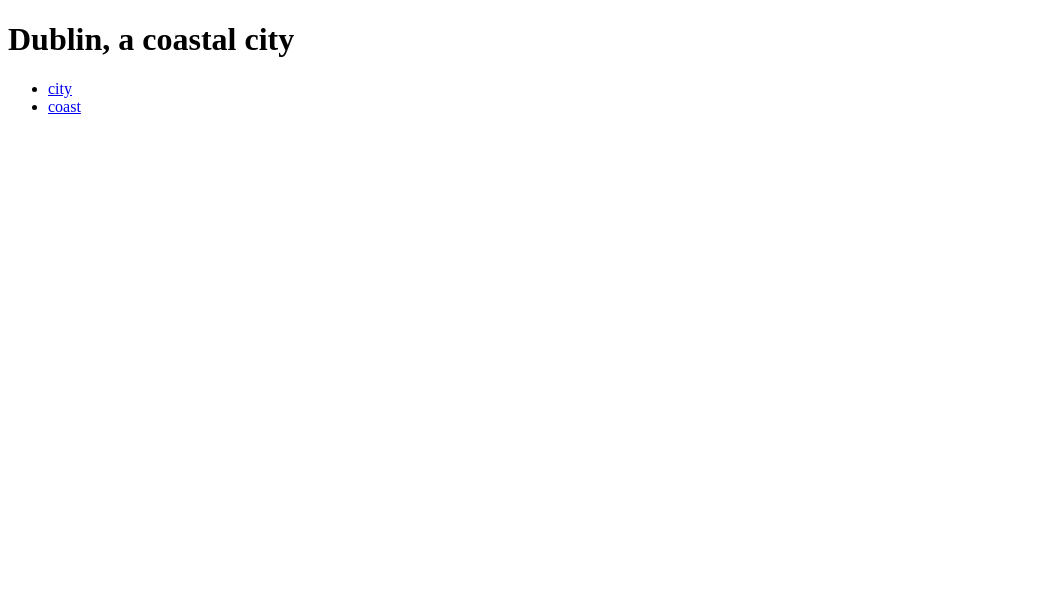
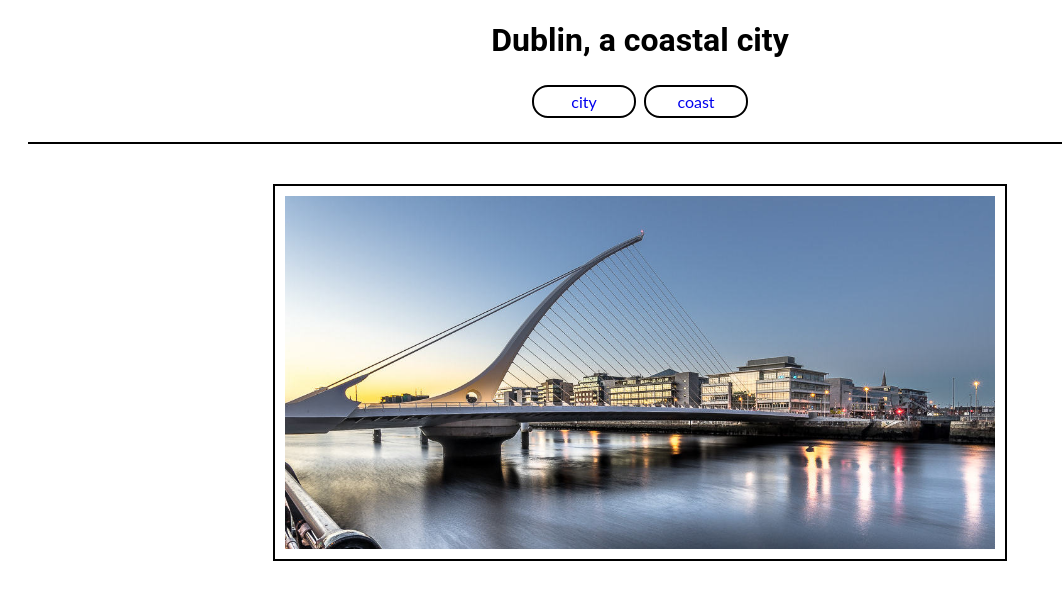
Before and after one commit to SaskiaPacker/Dublin-Photos, a plain HTML site: page index.html in a window 1280 px wide. Shown: the whole page, without its empty margins (0-1062 px from the left). Drawn offline with Linux system fonts and the light colour scheme.

Commit message:
feat: added images to the webpages

```diff
--- a/index.html
+++ b/index.html
@@ -5,6 +5,7 @@
     <meta charset="UTF-8">
     <meta http-equiv="X-UA-Compatible" content="IE=edge">
     <meta name="viewport" content="width=device-width, initial-scale=1.0">
+    <link rel="stylesheet" href="assets/css/style.css">
     <title>Dublin</title>
 </head>
 
@@ -20,6 +21,11 @@
             </li>
         </ul>
     </nav>
+    <section>
+        <figure>
+            <img src="assets/images/dublin-bridge.jpeg" alt="picture of dublin main bridge">
+        </figure>
+    </section>
 </body>
 
 </html>
```
Also changed, not shown: coast.html (+4 -0 lines), assets/images/dublin-beach.jpeg (added), assets/images/dublin-bridge.jpeg (added).
